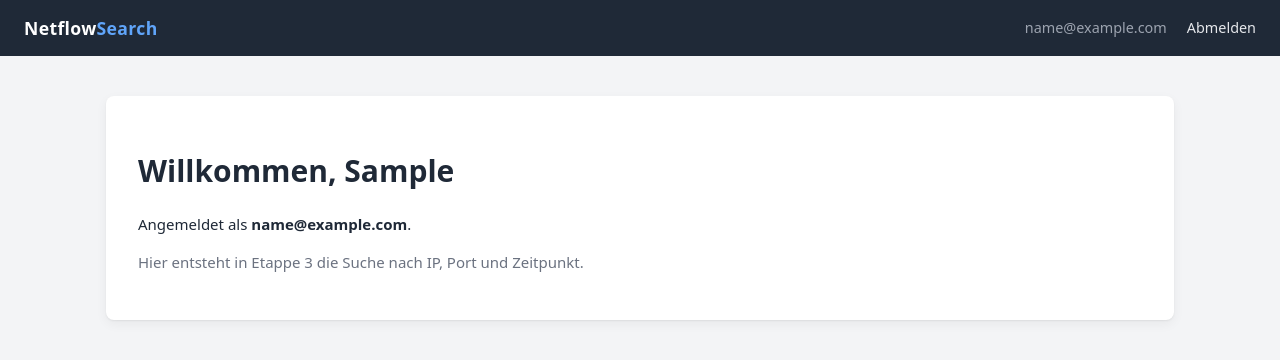
After one commit to Ozinho78/NetflowSearch, a Django app: page / in a window 1280 px wide. The commit adds this page. Shown: the top 360 px of the page. Run offline with Django 5.2, Linux system fonts and the light colour scheme; the visitor is signed in with stand-in values (Sample User, id 1).

Commit message:
Etappe 2.3: Aktivierungsmail mit Token, GET/POST-Bestätigung, home.html

```diff
--- a/static/css/app.css
+++ b/static/css/app.css
@@ -117,6 +117,10 @@ main {
   font-weight: 600;
 }
 
+.muted {
+  color: var(--muted);
+}
+
 /* ---------- Formulare (passend zu Djangos form.as_div) ---------- */
 form > div {
   margin-bottom: 1rem;
--- /dev/null
+++ b/templates/home.html
@@ -0,0 +1,11 @@
+{% extends "base.html" %}
+
+{% block title %}Start – NetflowSearch{% endblock %}
+
+{% block content %}
+<div class="card">
+  <h1>Willkommen, {{ user.first_name|default:user.email }}</h1>
+  <p>Angemeldet als <strong>{{ user.email }}</strong>.</p>
+  <p class="muted">Hier entsteht in Etappe 3 die Suche nach IP, Port und Zeitpunkt.</p>
+</div>
+{% endblock %}
```
